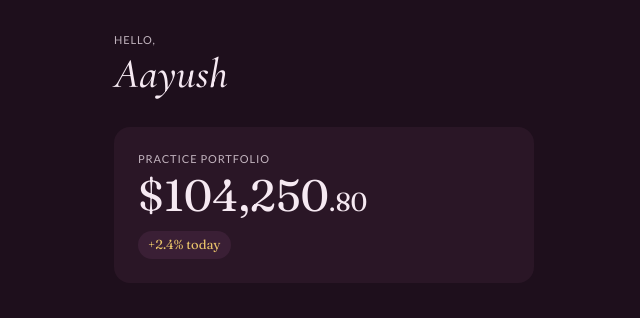
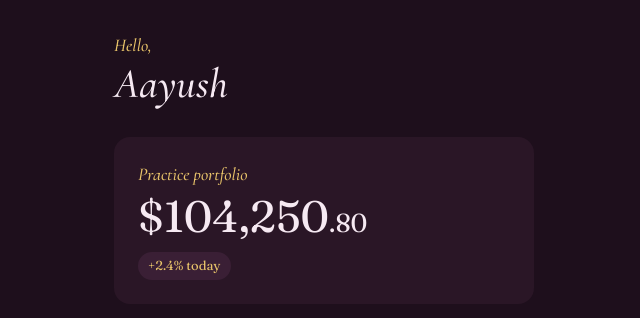
Before and after one commit to aayush-iyer/stock-site, a plain HTML site: page index.html in a window 1280 px wide. Shown: the whole page, without its empty margins (0-640 px from the left). Drawn offline with nearby package versions, Linux system fonts and the light colour scheme.

Commit message:
Apply Velvet theme with soft italic labels

```diff
--- a/style.css
+++ b/style.css
@@ -37,10 +37,10 @@ body {
 
 /* ===== Text styles ===== */
 .label {
-  font-size: 11px;
-  text-transform: uppercase;
-  letter-spacing: 0.08em;
-  opacity: 0.75;
+  font-family: var(--font-heading);
+  font-style: italic;
+  font-size: 18px;
+  color: var(--gold);
   margin: 0 0 4px;
 }
 
```
